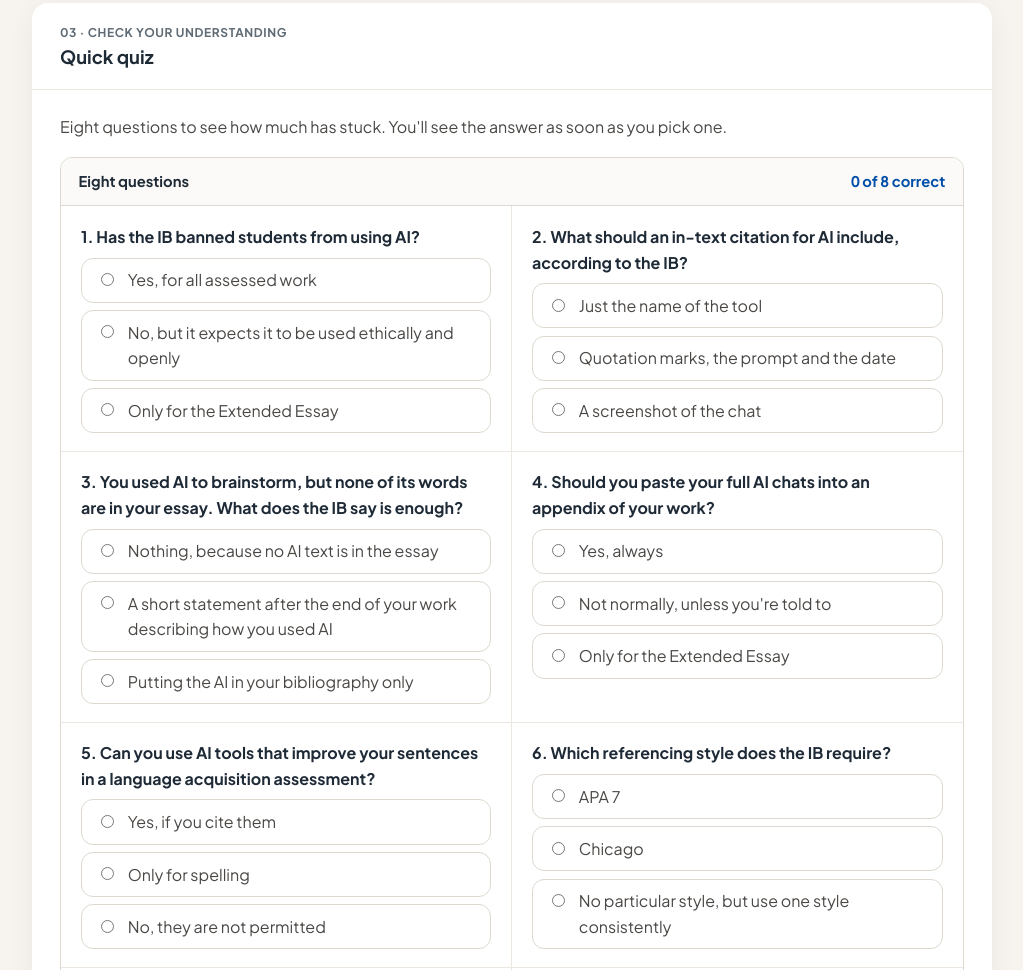
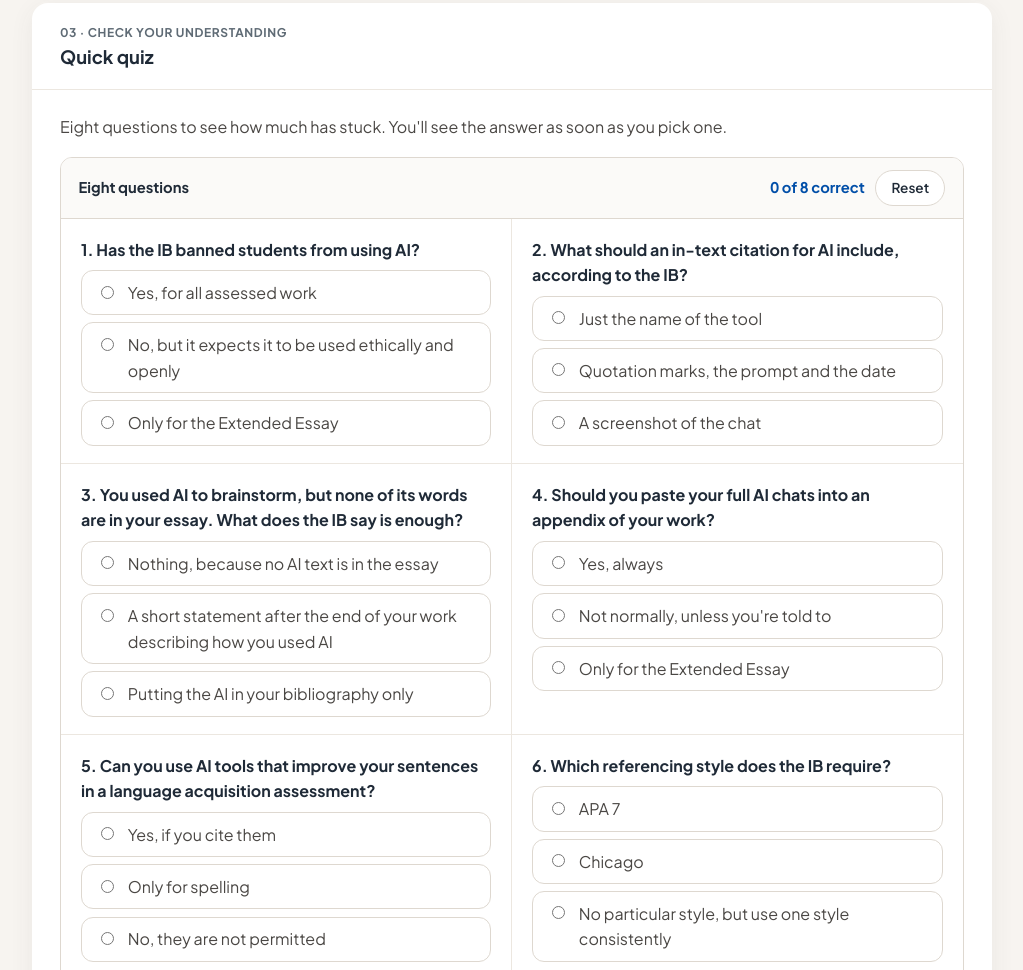
Before and after one commit to mjsmyth6-dotcom1/ib-ai-referencing, a plain HTML site: page index.html in a window 1280 px wide. Shown: the part 3735-4705 px from the top of the page, without its empty margins (256-1279 px from the left). Drawn offline with Linux system fonts and the light colour scheme.

Commit message:
Update index.html

```diff
--- a/index.html
+++ b/index.html
@@ -420,7 +420,7 @@ ol.answers { margin: 0; padding-left: 1.3rem; display: grid; gap: 0.5rem; }
   <div class="card-body">
   <p>Eight questions to see how much has stuck. You'll see the answer as soon as you pick one.</p>
   <div class="surface">
-    <div class="surface-head"><span>Eight questions</span><span class="score" id="quizScore">0 of 8 correct</span></div>
+    <div class="surface-head"><span>Eight questions</span><span><span class="score" id="quizScore">0 of 8 correct</span> <button class="reset" id="quizReset">Reset</button></span></div>
     <div id="quizList" class="quiz-grid"></div>
   </div>
   </div>
@@ -784,6 +784,7 @@ Can you explain how to read a confidence interval?</textarea></div>
     $('#quizScore').textContent = right + ' of ' + quiz.length + ' correct';
     prog.quiz = Object.keys(qState).length; prog.quizRight = right; drawProgress();
   }
+  $('#quizReset').addEventListener('click', () => { Object.keys(qState).forEach(k => delete qState[k]); store.set('iswa-ai-quiz', qState); renderQuiz(); });
   renderQuiz();
 
   /* citation builder */
```
